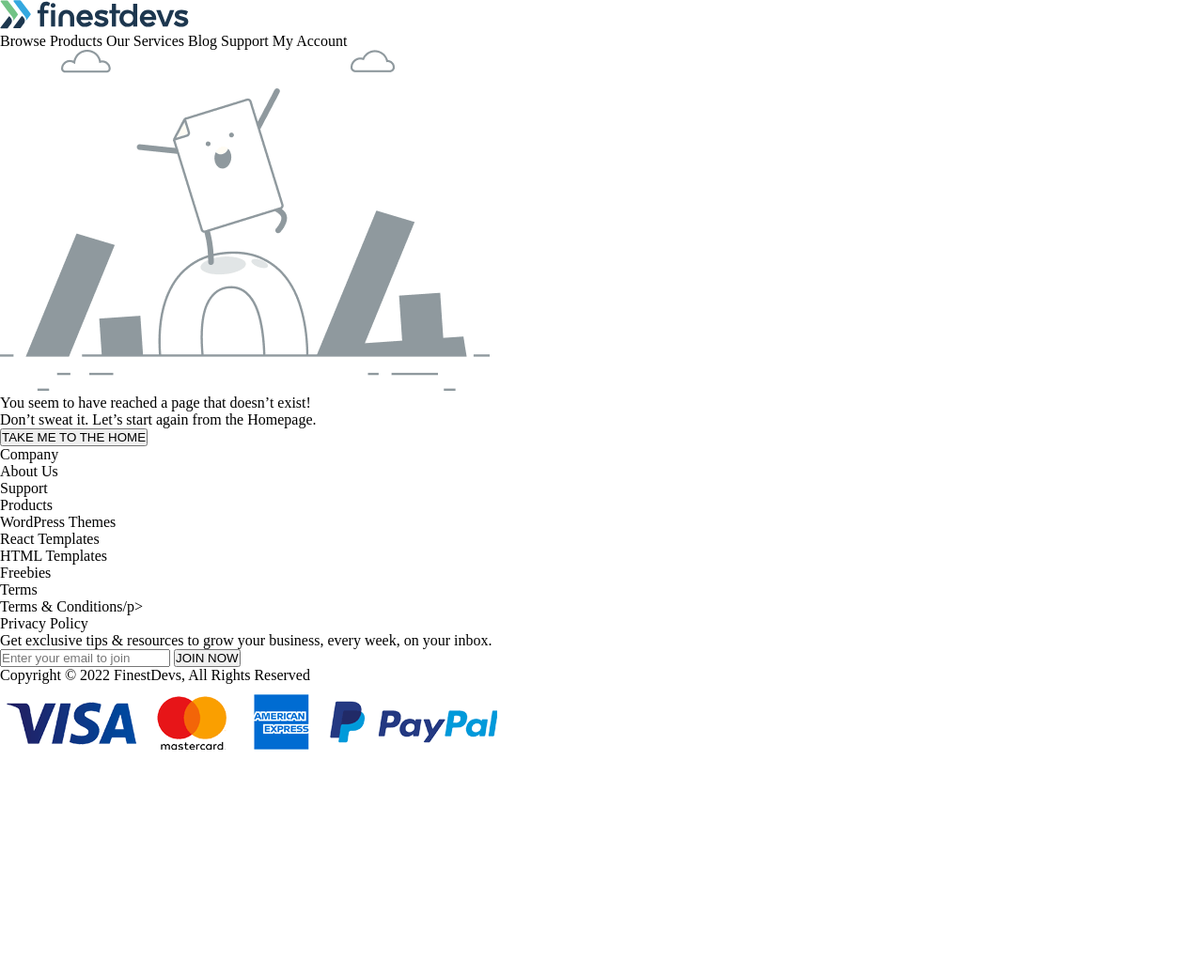
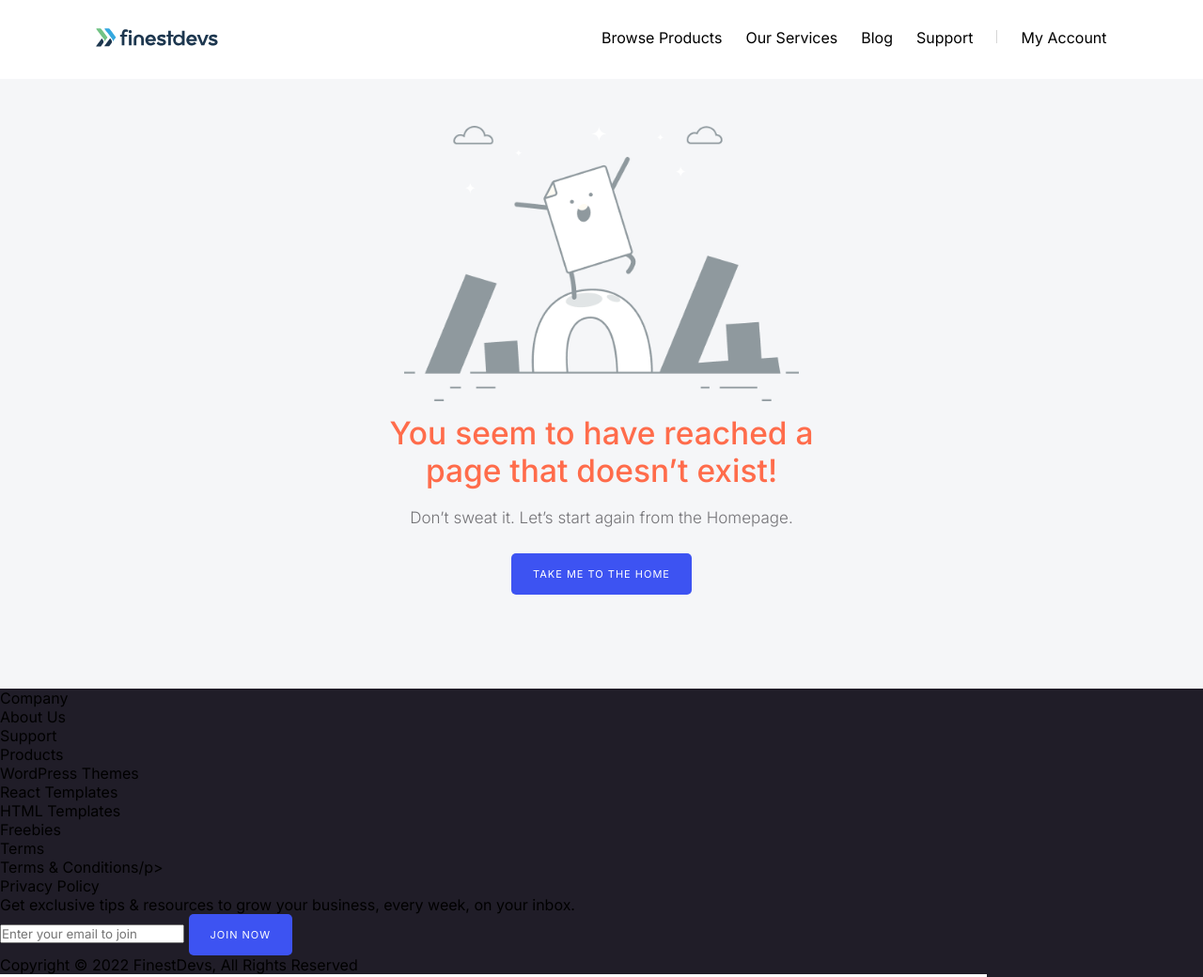
Before and after one commit to onuorachidimma/404_page, a plain HTML site: page index.html in a window 1280 px wide. Shown: the top 1040 px of the page at 94% size. Before the commit the page ends 812 px from the top, so only its background shows below. Drawn offline with Linux system fonts and the light colour scheme.

Commit message:
styled the nav bar and main

```diff
--- a/assets/css/styles.css
+++ b/assets/css/styles.css
@@ -1,5 +1,102 @@
+@import url('https://fonts.googleapis.com/css2?family=Inter:wght@300;400;500;600;700;800;900&display=swap');
+
 *{
     padding: 0;
     margin: 0;
     box-sizing: border-box;
+    font-family: "Inter", Sans-serif;
 }
+
+.container{
+    margin: auto;
+    width: 84%;
+}
+
+.auto{
+    margin: auto;
+}
+
+.d-flex{
+    display: flex;
+}
+
+.w-50{
+    width: 50%;
+}
+
+/* NAV BAR */
+
+header{
+    /* background-color: red; */
+    position: relative;
+    padding: 30px 0;
+}
+.others{
+    justify-content: space-between;
+    position: absolute;
+    right: 0;
+}
+
+.border-right{
+    border-right: 1px solid #d6d6d6;
+    height: 14px;
+    margin-top: 2px;
+}
+
+.logo{
+    width: 130px;
+
+}
+
+
+/* MAIN*/
+
+main{
+    background-color: #f5f6f8;
+}
+
+.main-container{
+    text-align: center;
+    width: 40%;
+    padding-top: 50px;
+    padding-bottom: 100px;
+}
+
+img{
+    margin: auto;
+    width: 82%;
+}
+
+.col-red{
+    color: #ff6c4b;
+    font-size: 33.5px;
+    font-weight: 500;
+    margin-top: 10px;
+    margin-bottom: 20px;
+    line-height: 2.5rem;
+
+}
+
+.col-gray{
+    color: #2221269C;
+    font-size: 17px;
+    font-weight: 300;
+    margin-bottom: 1.8rem;
+}
+
+.b-btn{
+    background-color: #3D53F2;
+    border: none;
+    padding: 15px 23px;
+    border-radius: 5px;
+    color: white;
+    letter-spacing: 1px;
+    font-size: 11px;
+
+}
+
+/* FOOTER */
+
+footer{
+    background-color: #201d28;
+}
```
